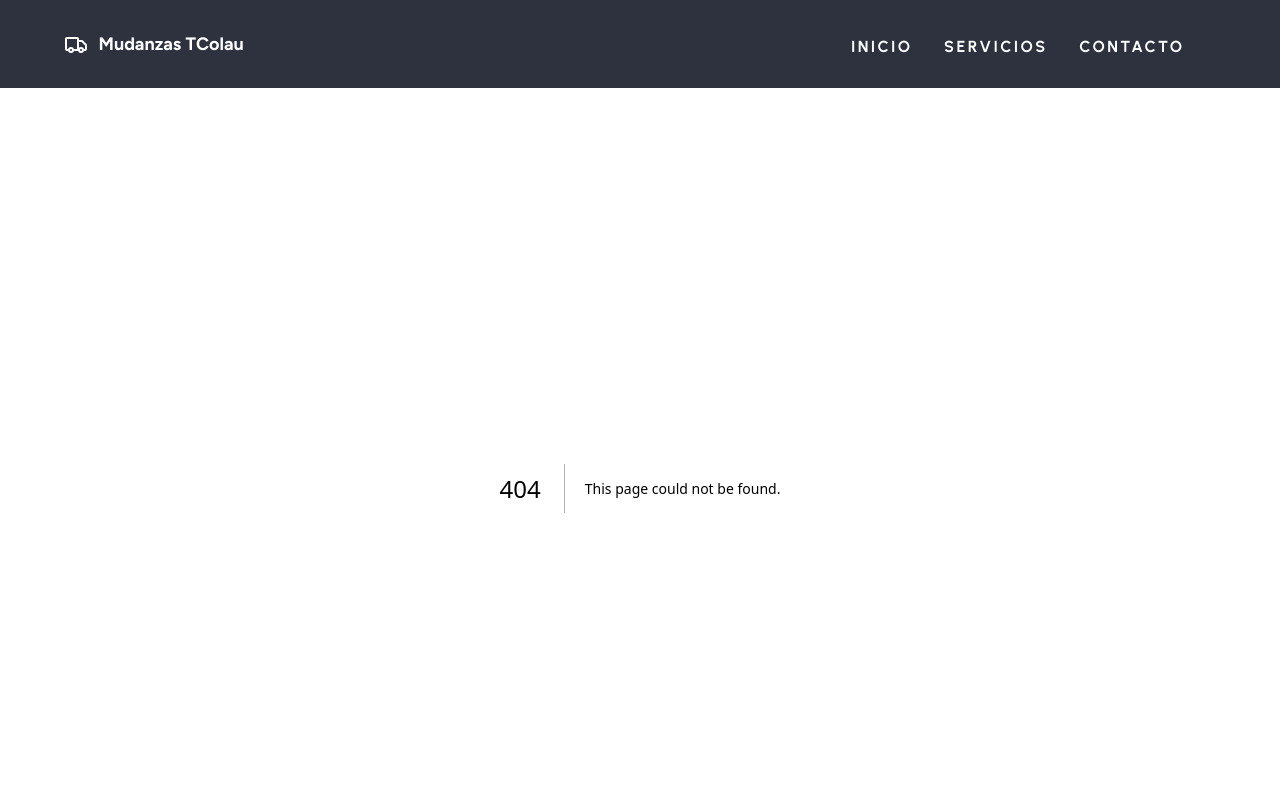
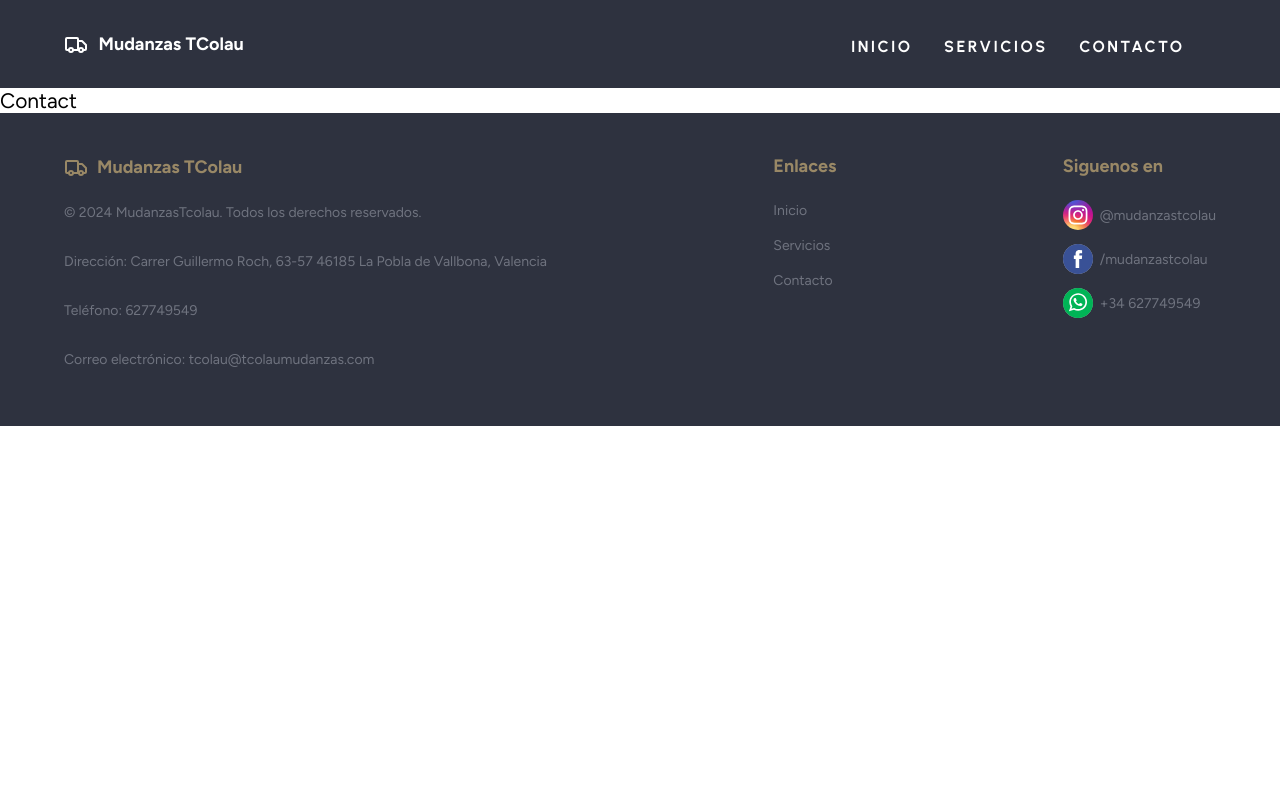
Before and after one commit to Soulzen/mudanzastcolau, a Next.js app: page /contact in a window 1280 px wide. Before the commit this address had no page. Shown: the top 800 px of the page. Built offline with nearby package versions, Linux system fonts and the light colour scheme.

Commit message:
Created the Contact page

```diff
--- /dev/null
+++ b/src/app/contact/page.tsx
@@ -0,0 +1,7 @@
+import React from "react"
+
+const Contact = () => {
+  return <div>Contact</div>
+}
+
+export default Contact
```
Also changed, not shown: src/app/contact/page.module.css (added).
